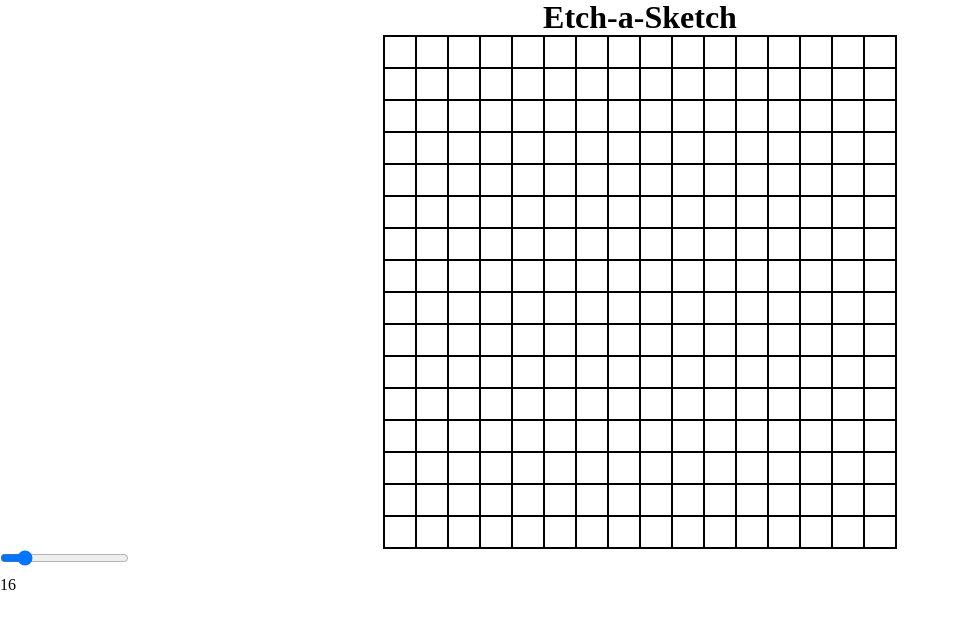
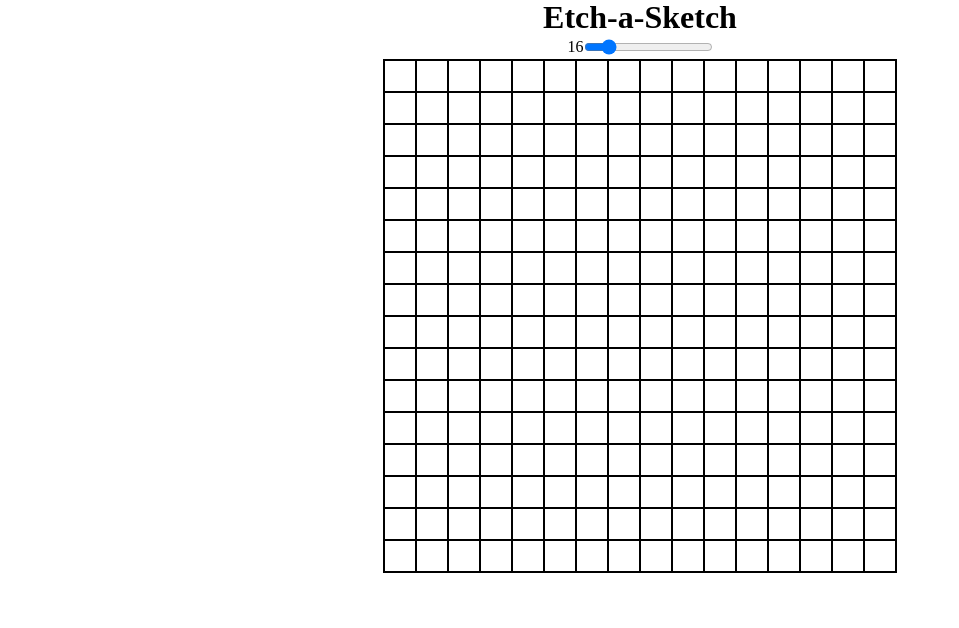
Before and after one commit to forodinproject/etch-a-sketch, a plain HTML site: page index.html in a window 1280 px wide. Shown: the whole page, without its empty margins (0-959 px from the left). Drawn offline with Linux system fonts and the light colour scheme.

Commit message:
Place slider at top for easy access

```diff
--- a/index.html
+++ b/index.html
@@ -19,7 +19,13 @@
             </div>
     </header>
     </div>
+    <div class="autoMargin">
+        <div class="sliderWrapper flex">
+            <p id="rangeValue" class="autoMargin">16</p>
+            <input class='slider' type="range" min="1" max="100" value="16" oninput="rangeValue.innerText = this.value">
+        </div>
 
+    </div>
     <section>
         <div class="wrapper">
             <div class="flexC alignCenter">
@@ -30,8 +36,7 @@
     </section>
 
 
-    <input class='slider' type="range" min="1" max="100" value="16" oninput="rangeValue.innerText = this.value">
-    <p id="rangeValue">16</p>
+
 
 
 </body>
--- a/styles/main.css
+++ b/styles/main.css
@@ -36,3 +36,8 @@
     display: flex;
     flex-wrap: wrap;
 }
+
+.autoMargin {
+    max-width: fit-content;
+    margin-inline: auto;
+}
```
